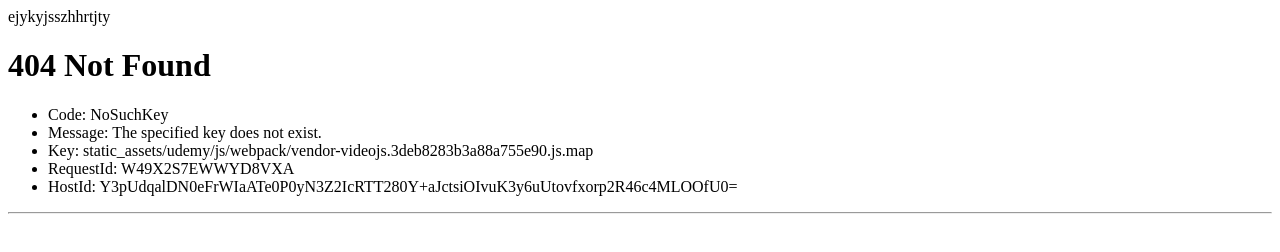
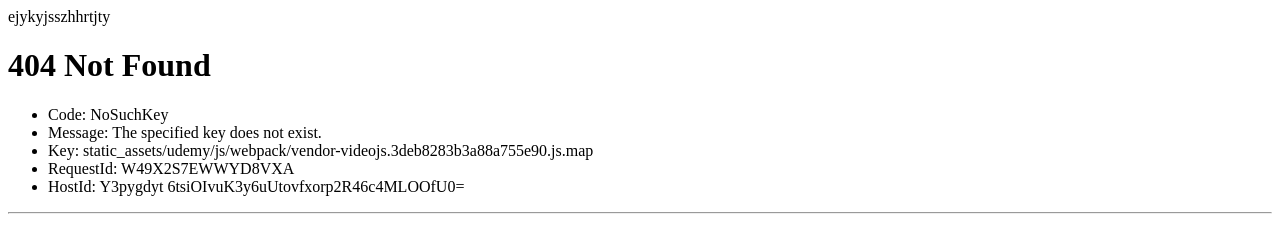
Before and after one commit to wayne1098/RANGKUMAN-GIT, a plain HTML site: page about.html in a window 1280 px wide. Drawn offline with Linux system fonts and the light colour scheme.

Commit message:
edit paragraf about.html

```diff
--- a/about.html
+++ b/about.html
@@ -6,7 +6,7 @@
 <li>Message: The specified key does not exist.</li>
 <li>Key: static_assets/udemy/js/webpack/vendor-videojs.3deb8283b3a88a755e90.js.map</li>
 <li>RequestId: W49X2S7EWWYD8VXA</li>
-<li>HostId: Y3pUdqalDN0eFrWIaATe0P0yN3Z2IcRTT280Y+aJctsiOIvuK3y6uUtovfxorp2R46c4MLOOfU0=</li>
+<li>HostId: Y3pygdyt 6tsiOIvuK3y6uUtovfxorp2R46c4MLOOfU0=</li>
 </ul>
 <hr/>
 </body>
```
